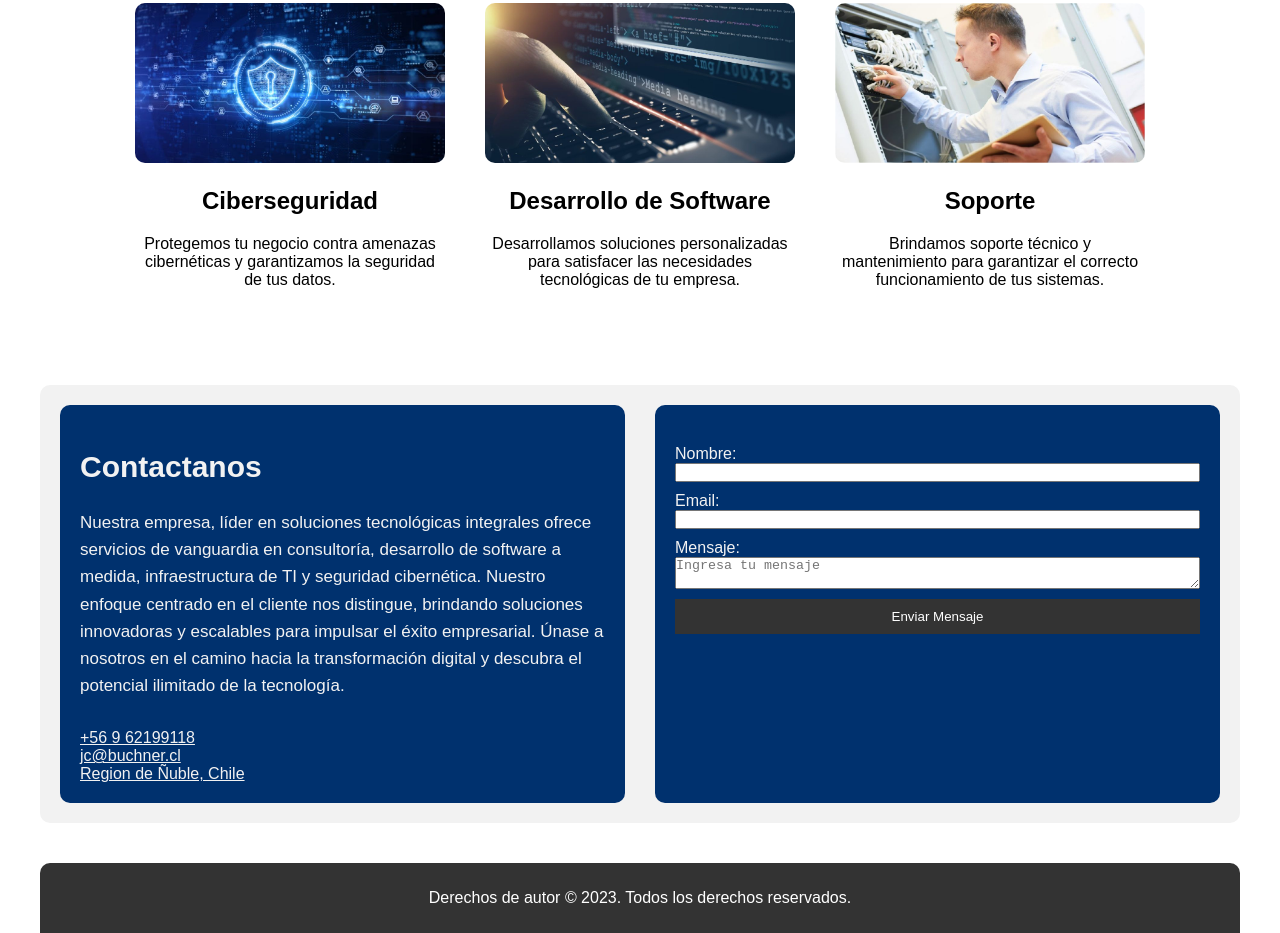
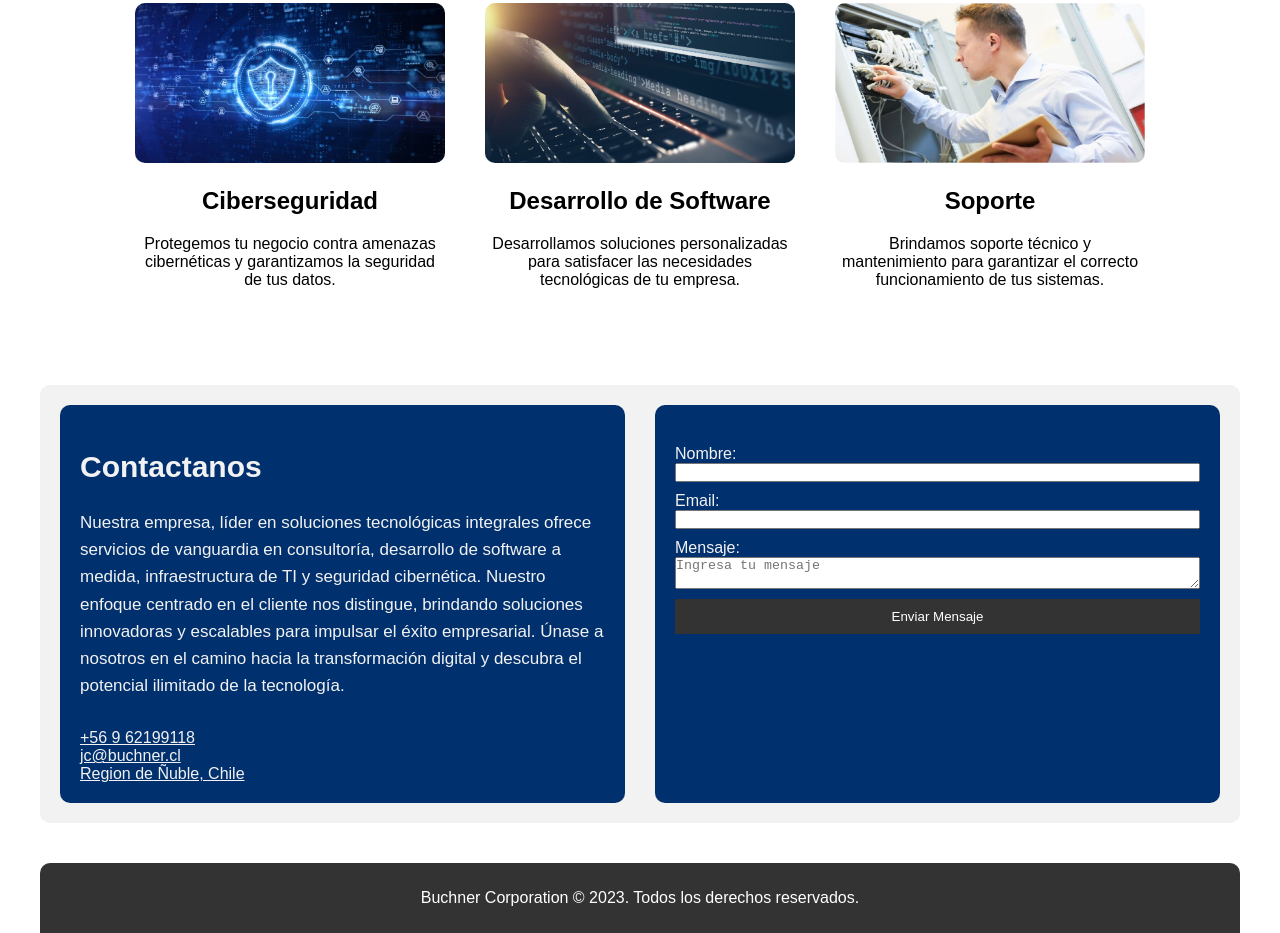
Before and after one commit to jcbuchner/Proyecto1, a plain HTML site: page index.html in a window 1280 px wide. Shown: the part 471-1404 px from the top of the page. Drawn offline with Linux system fonts and the light colour scheme.

Commit message:
Cambio Footer

```diff
--- a/index.html
+++ b/index.html
@@ -74,7 +74,7 @@
   </div>
 
   <footer>
-    <p>Derechos de autor &copy; 2023. Todos los derechos reservados.</p>
+    <p>Buchner Corporation &copy; 2023. Todos los derechos reservados.</p>
   </footer>
 </body>
 
```
